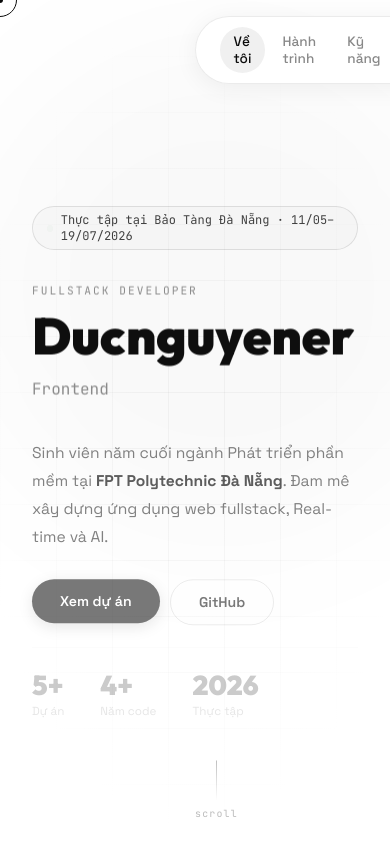
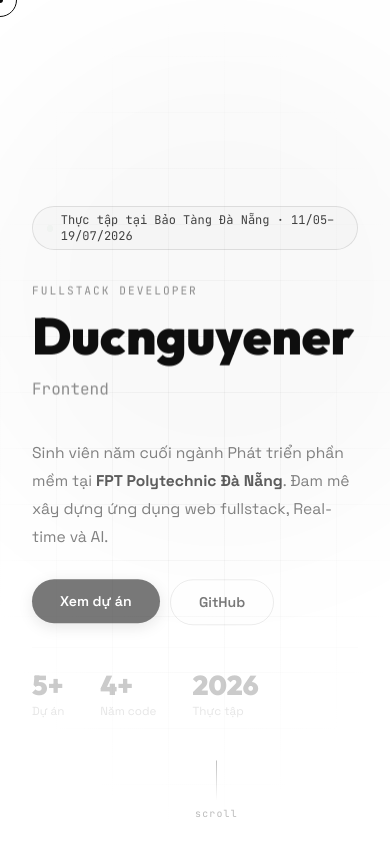
Before and after one commit to Nhanduc2912/DucNguyener, a React (Vite) app: page / in a window 390 px wide. Shown: the top 844 px of the page. Built offline with nearby package versions, Linux system fonts and the light colour scheme.

Commit message:
style(Navbar): completely hide navbar on mobile screens

```diff
--- a/src/index.css
+++ b/src/index.css
@@ -227,7 +227,7 @@ a { text-decoration: none; color: inherit; }
 /* RESPONSIVE */
 @media (max-width: 768px) {
   :root { --section-py: 3.5rem; }
-  .navbar { width: calc(100% - 2rem); }
+  .navbar { display: none !important; }
   .avatar-wrapper { width: 240px; height: 240px; }
   .tech-globe-container { height: 360px; }
 }
```
